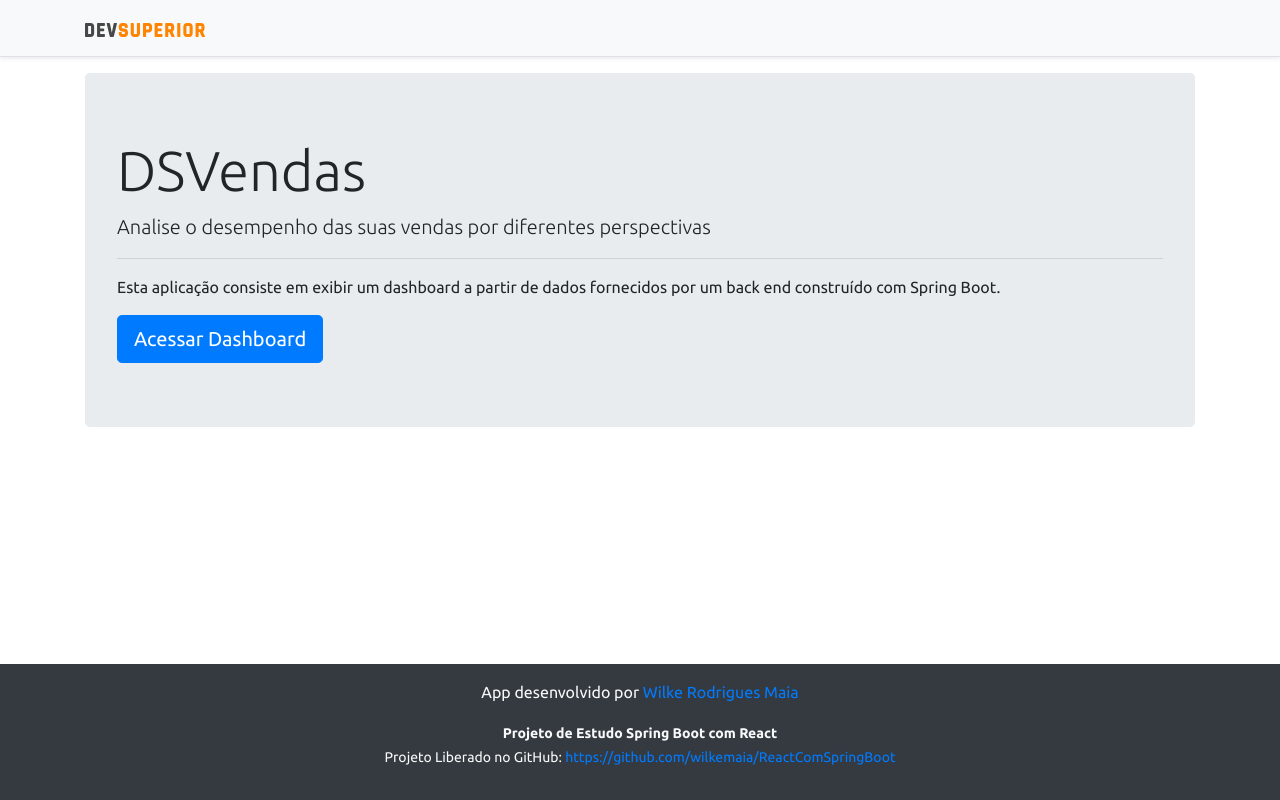
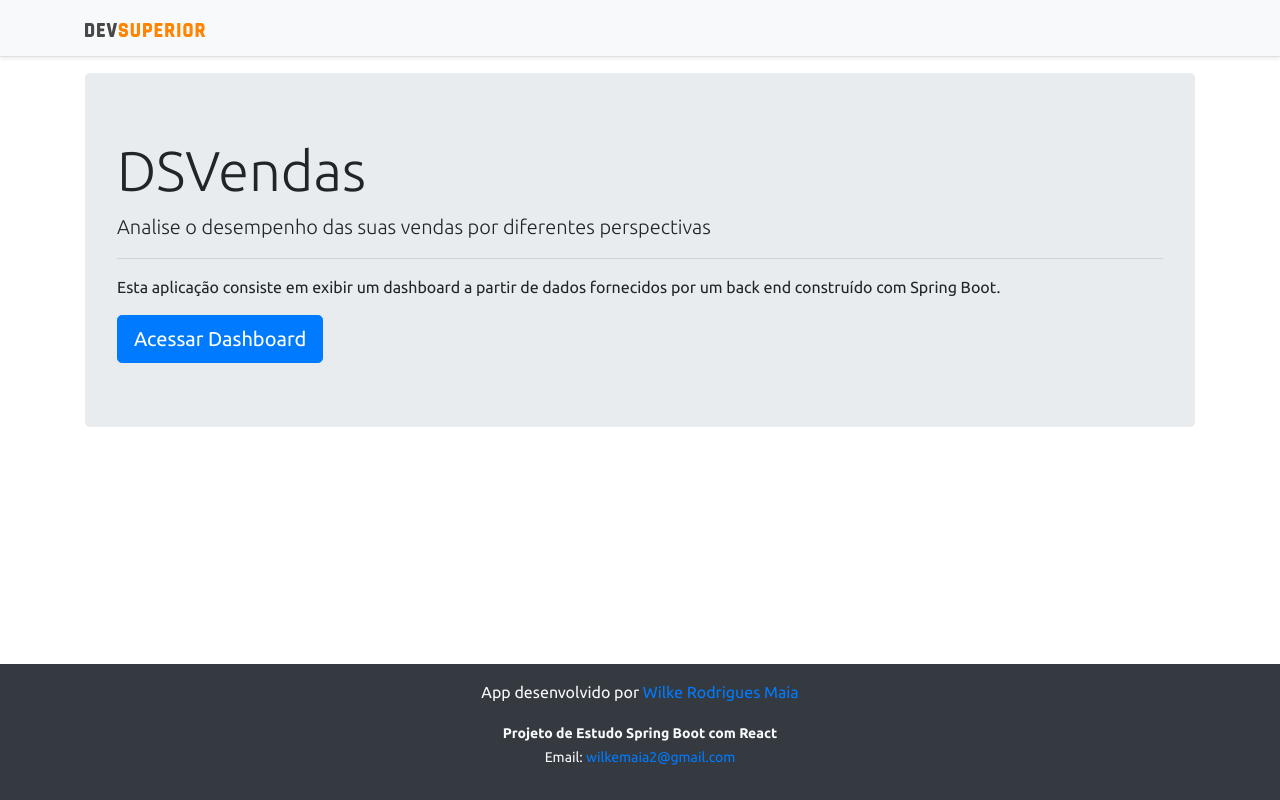
Before and after one commit to wilkemaia/ReactComSpringBoot, a React (Create React App) app in the folder frontend/: page / in a window 1280 px wide. Built offline with nearby package versions, Linux system fonts and the light colour scheme; no server answers.

Commit message:
Ajuste APP_PROFILE

```diff
--- a/frontend/src/components/Footer/index.tsx
+++ b/frontend/src/components/Footer/index.tsx
@@ -4,7 +4,7 @@ const Footer = () => {
             <div className="container">
                 <p className="text-light">App desenvolvido por <a href="https://github.com/wilkemaia" target="_blank" rel="noreferrer">Wilke Rodrigues Maia</a></p>
                 <p className="text-light"><small><strong>Projeto de Estudo Spring Boot com React</strong><br />
-      Projeto Liberado no GitHub: <a href="https://github.com/wilkemaia" target="_blank" rel="noreferrer">https://github.com/wilkemaia/ReactComSpringBoot</a></small></p>
+      Email: <a href="wilkemaia2@gmail.com" target="_blank" rel="noreferrer">wilkemaia2@gmail.com</a></small></p>
             </div>
         </footer>
     );
```
Also changed, not shown: 1 other file (tests, documents, lock files or other folders).
